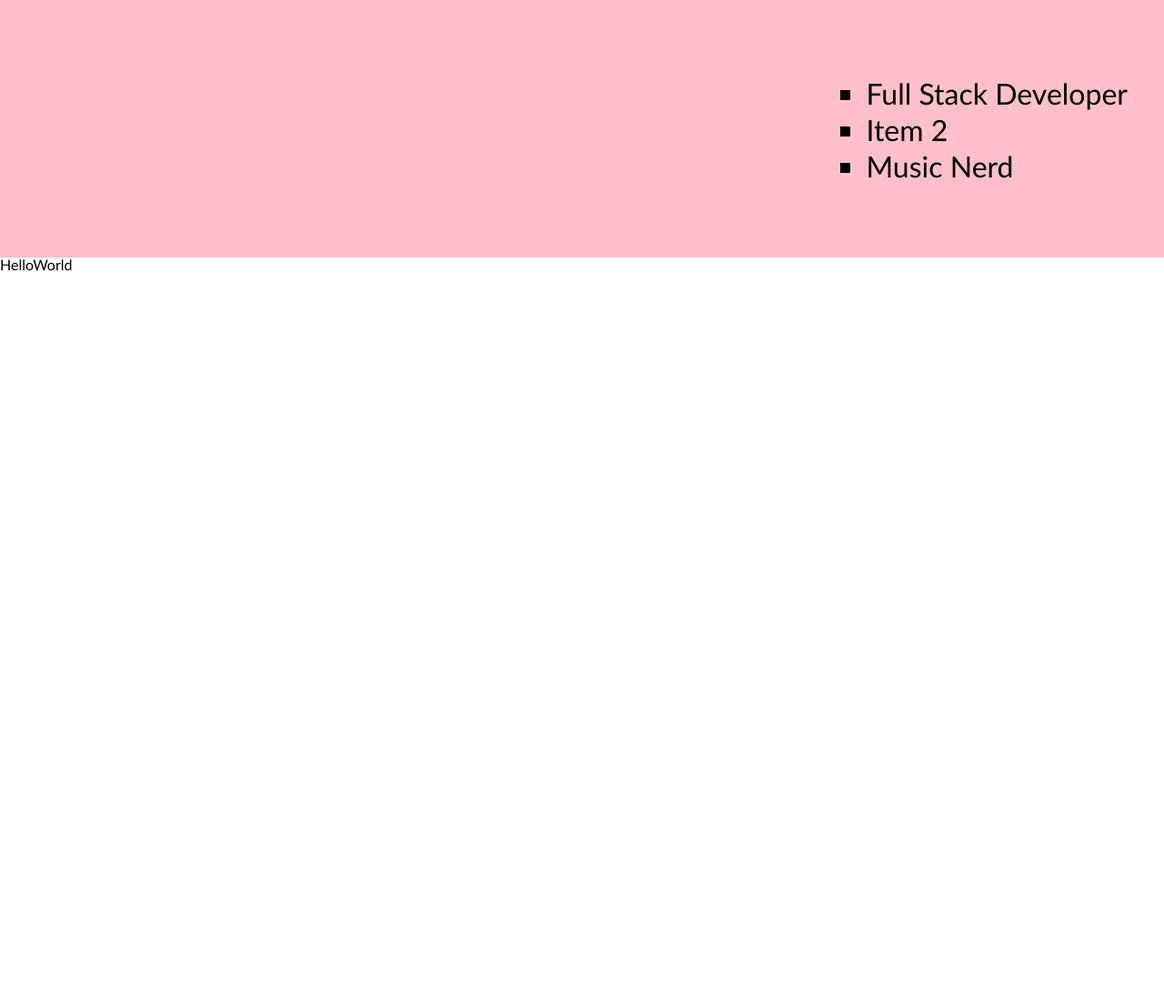
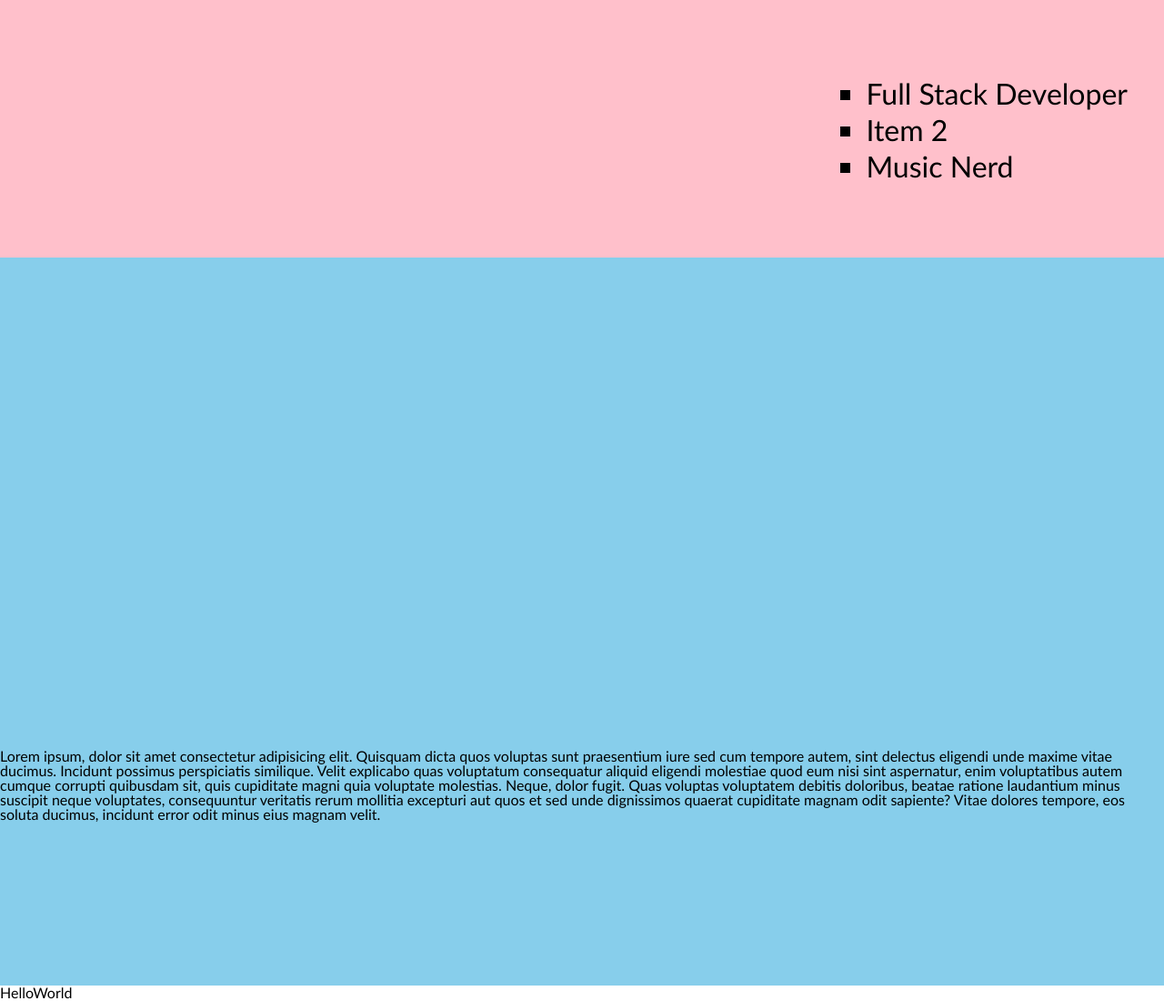
Before and after one commit to keimdm/portfolio-challenge, a plain HTML site: page index.html in a window 1280 px wide. Shown: the part 517-1617 px from the top of the page at 91% size. Before the commit the page ends 817 px from the top, so only its background shows below. Drawn offline with Linux system fonts and the light colour scheme.

Commit message:
added bio section

```diff
--- a/assets/css/style.css
+++ b/assets/css/style.css
@@ -59,3 +59,16 @@ header ul li a {
     padding: 0 1.25em 2.5em 0;
     list-style: square;
 }
+
+.bio {
+    height: 100vh;
+    display: flex;
+    flex-direction: column;
+    justify-content: space-around;
+    align-items: center;
+    background-color: skyblue;
+}
+
+.bio img {
+
+}
--- a/index.html
+++ b/index.html
@@ -33,7 +33,8 @@
             </ul>
         </section>
         <section class="bio">
-
+            <img src="" alt="">
+            <p>Lorem ipsum, dolor sit amet consectetur adipisicing elit. Quisquam dicta quos voluptas sunt praesentium iure sed cum tempore autem, sint delectus eligendi unde maxime vitae ducimus. Incidunt possimus perspiciatis similique. Velit explicabo quas voluptatum consequatur aliquid eligendi molestiae quod eum nisi sint aspernatur, enim voluptatibus autem cumque corrupti quibusdam sit, quis cupiditate magni quia voluptate molestias. Neque, dolor fugit. Quas voluptas voluptatem debitis doloribus, beatae ratione laudantium minus suscipit neque voluptates, consequuntur veritatis rerum mollitia excepturi aut quos et sed unde dignissimos quaerat cupiditate magnam odit sapiente? Vitae dolores tempore, eos soluta ducimus, incidunt error odit minus eius magnam velit.</p>
         </section>
         <section class="portfolio">
 
```
